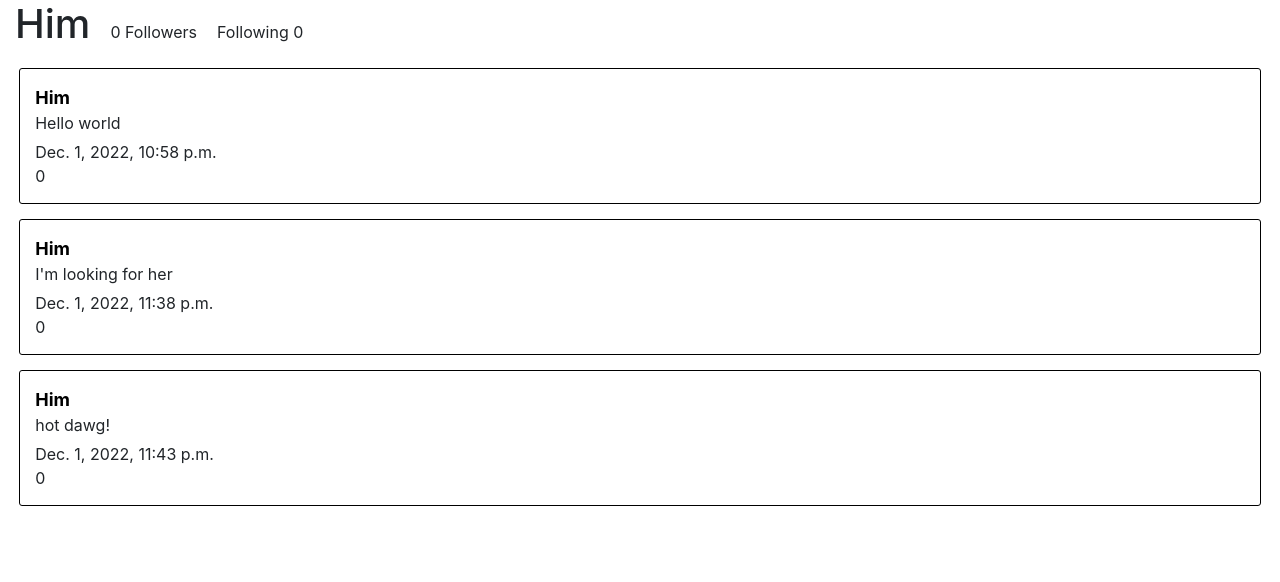
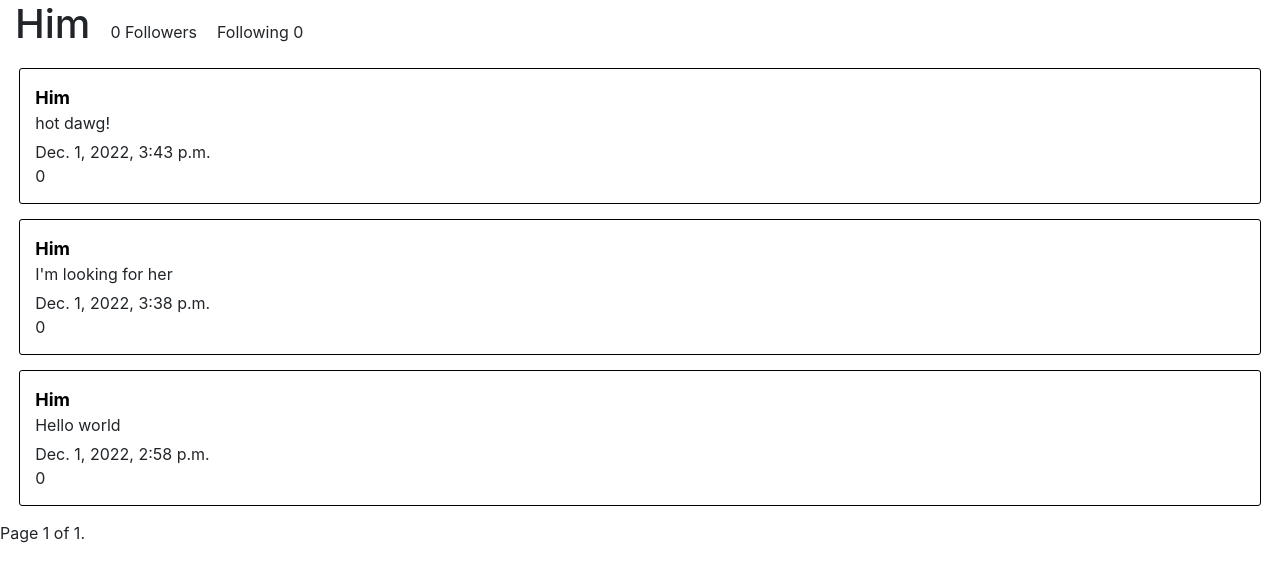
Before and after one commit to jalu589/Network, a Django app: page /user/4 in a window 1280 px wide. Shown: the part 56-638 px from the top of the page. Run offline with Django 3.2, Linux system fonts and the light colour scheme; data comes from the database, SQL or seed files in the repository; both versions use the stored data as it was after the commit; tables that the repository leaves empty hold one stand-in row (values such as "Sample post"); some libraries are stand-ins or nearby versions.

Commit message:
pagination

```diff
--- a/network/templates/network/user.html
+++ b/network/templates/network/user.html
@@ -34,7 +34,6 @@
 
 {% for post in posts %}
 <div class="post">
-
     <a class="post-user" href="{% url 'user' post.poster.id %}">{{post.poster}}</a>
     <p class="post-content">{{post.content}}</p>
     <p class="timestamp">{{post.timestamp}}</p>
@@ -42,6 +41,24 @@
 </div>
 {% endfor %}
 
+<div class="pagination">
+    <span class="step-links">
+        {% if posts.has_previous %}
+            <a href="?page=1">&laquo; first</a>
+            <a href="?page={{ posts.previous_page_number }}">previous</a>
+        {% endif %}
+
+        <span class="current">
+            Page {{ posts.number }} of {{ posts.paginator.num_pages }}.
+        </span>
+
+        {% if posts.has_next %}
+            <a href="?page={{ posts.next_page_number }}">next</a>
+            <a href="?page={{ posts.paginator.num_pages }}">last &raquo;</a>
+        {% endif %}
+    </span>
+</div>
+
 {% endblock %}
 
 {% block script %}
--- a/network/views.py
+++ b/network/views.py
@@ -7,11 +7,18 @@ from .models import User, Post, Follow
 import json
 from django.contrib.auth.decorators import login_required
 from django.views.decorators.csrf import csrf_exempt
+from django.core.paginator import Paginator
 
 
 def index(request):
+    posts = Post.objects.all().order_by("-timestamp")
+    paginator = Paginator(posts, 10)
+
+    page_number = request.GET.get('page')
+    page_obj = paginator.get_page(page_number)
+
     return render(request, "network/index.html", {
-        "posts": Post.objects.all().order_by("-timestamp")
+        "posts": page_obj
     })
 
 
@@ -28,8 +35,14 @@ def following(request):
         for post in posts:
             following_posts.append(post.serialize())
 
+    # Send 10 posts at a time
+    following_posts = sorted(following_posts, key=lambda post: post['timestamp'], reverse=True)
+    paginator = Paginator(following_posts, 10)
+    page_number = request.GET.get('page')
+    page_obj = paginator.get_page(page_number)
+
     return render(request, "network/following.html", {
-        "posts": sorted(following_posts, key=lambda post: post['timestamp'], reverse=True)
+        "posts": page_obj
     })
 
 
@@ -41,17 +54,17 @@ def newpost(request):
         return JsonResponse({"error": "POST request required."}, status=400)
 
     user = request.user
-    print(user)
+    # get content from fetch post request
     data = json.loads(request.body)
     content = data.get("content", "")
-    print(content)
+    # create and save post object
     obj = Post.objects.create(
         content = content,
         poster = user,
         like_count = 0
     )
     obj.save()
-    return JsonResponse({"message": "Email sent successfully."}, status=201)
+    return JsonResponse({"message": "Successfully posted."}, status=201)
 
 
 def user(request, user_id):
@@ -60,7 +73,13 @@ def user(request, user_id):
     except User.DoesNotExist:
         return JsonResponse({"error": "User not found."}, status=404)
 
-    posts = Post.objects.filter(poster=user)
+    # Get posts of user 10 at a time
+    posts = Post.objects.filter(poster=user).order_by("-timestamp")
+    paginator = Paginator(posts, 10)
+    page_number = request.GET.get('page')
+    page_obj = paginator.get_page(page_number)
+
+    # Get followers of user
     follows = Follow.objects.filter(followee=user_id)
     followers = []
     for follow in follows:
@@ -68,7 +87,7 @@ def user(request, user_id):
 
     return render(request, "network/user.html", {
         "username": user,
-        "posts": posts,
+        "posts": page_obj,
         "followers": followers
     })
 
--- a/project4/settings.py
+++ b/project4/settings.py
@@ -107,7 +107,7 @@ AUTH_PASSWORD_VALIDATORS = [
 
 LANGUAGE_CODE = 'en-us'
 
-TIME_ZONE = 'UTC'
+TIME_ZONE = 'US/Pacific'
 
 USE_I18N = True
 
```
Also changed, not shown: network/templates/network/following.html (+18 -0 lines), network/templates/network/index.html (+18 -1 lines), db.sqlite3, network/templates/user.html (deleted).
